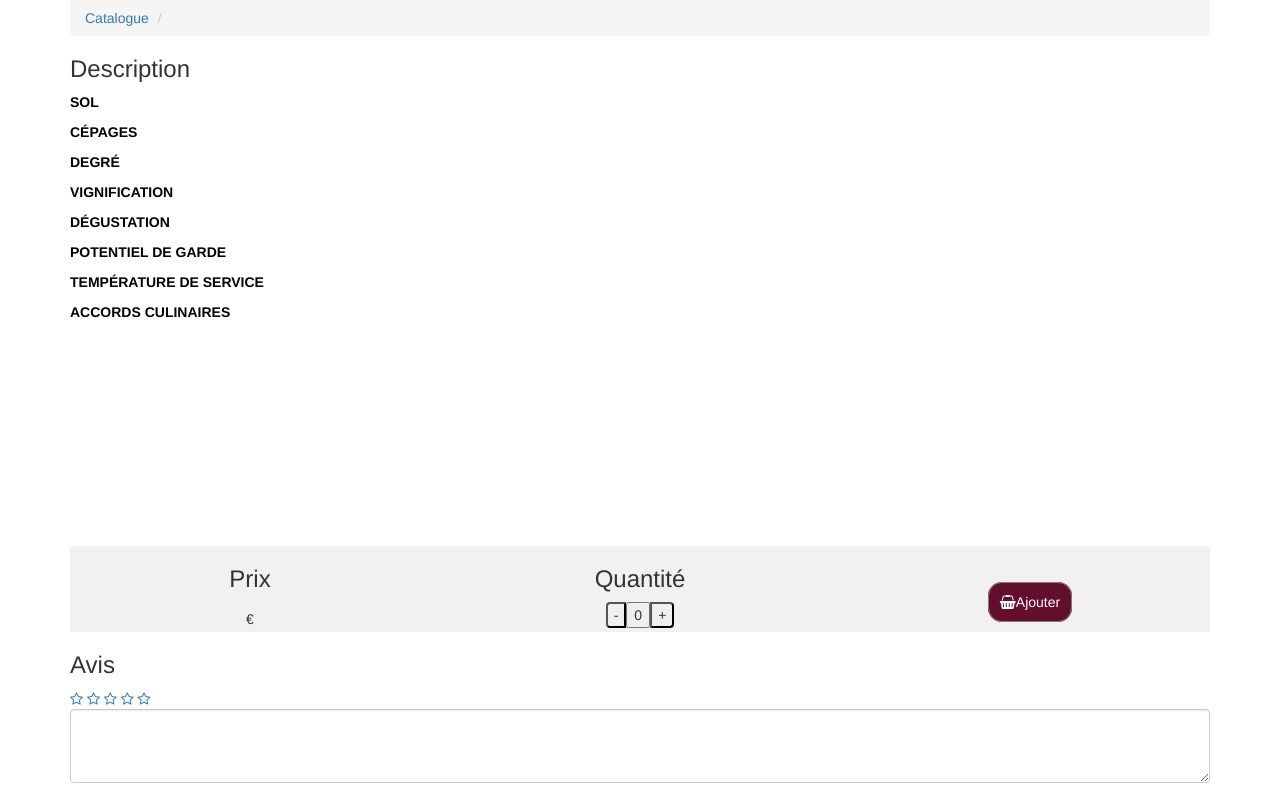
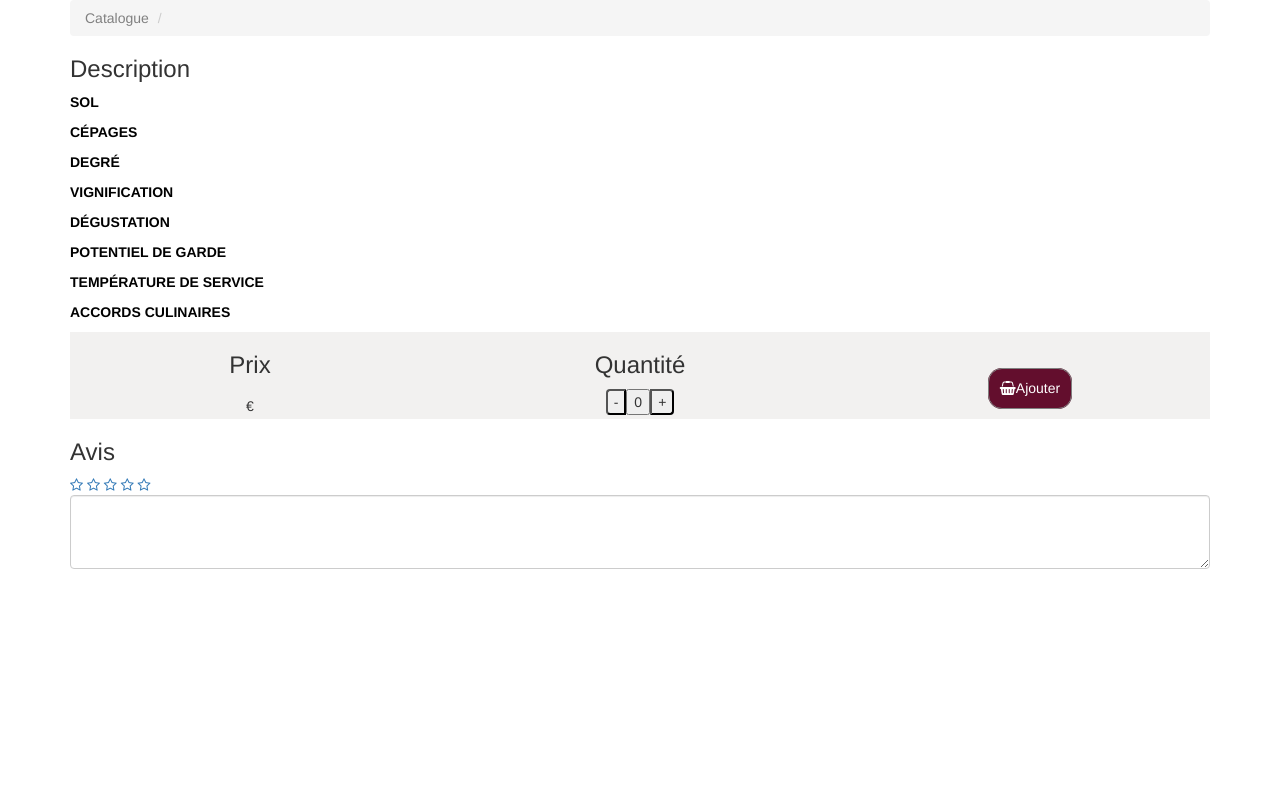
Before and after one commit to psarrus/autourduvin, a plain HTML site: page fiche.html in a window 1280 px wide. Drawn offline with nearby package versions, Linux system fonts and the light colour scheme.

Commit message:
push de 17h

```diff
--- a/css/fiche.css
+++ b/css/fiche.css
@@ -1,6 +1,9 @@
 /*div{
   border: 1px solid grey;
 }*/
+.arianne{
+  color: grey;
+}
 .center{
   text-align: center;
 }
--- a/fiche.html
+++ b/fiche.html
@@ -23,11 +23,12 @@
         <div class="col-md-12">
 
           <ol class="breadcrumb">
-            <li><a href="catalogue.html">Catalogue</a></li>
-            <li class="active" id="titre-ariane"></li>
+            <li><a class="arianne" href="catalogue.html">Catalogue</a></li>
+              <li class="active" id="titre-ariane"></li>
           </ol>
-
-        <img id="img" class="right padding" src="" alt="" />
+          <div class="right">
+            <img id="img" class="img-responsive" src="" alt="" />
+          </div>
         <div class="violet">
 
           <h2 id="titre" class="center"></h2>
```
